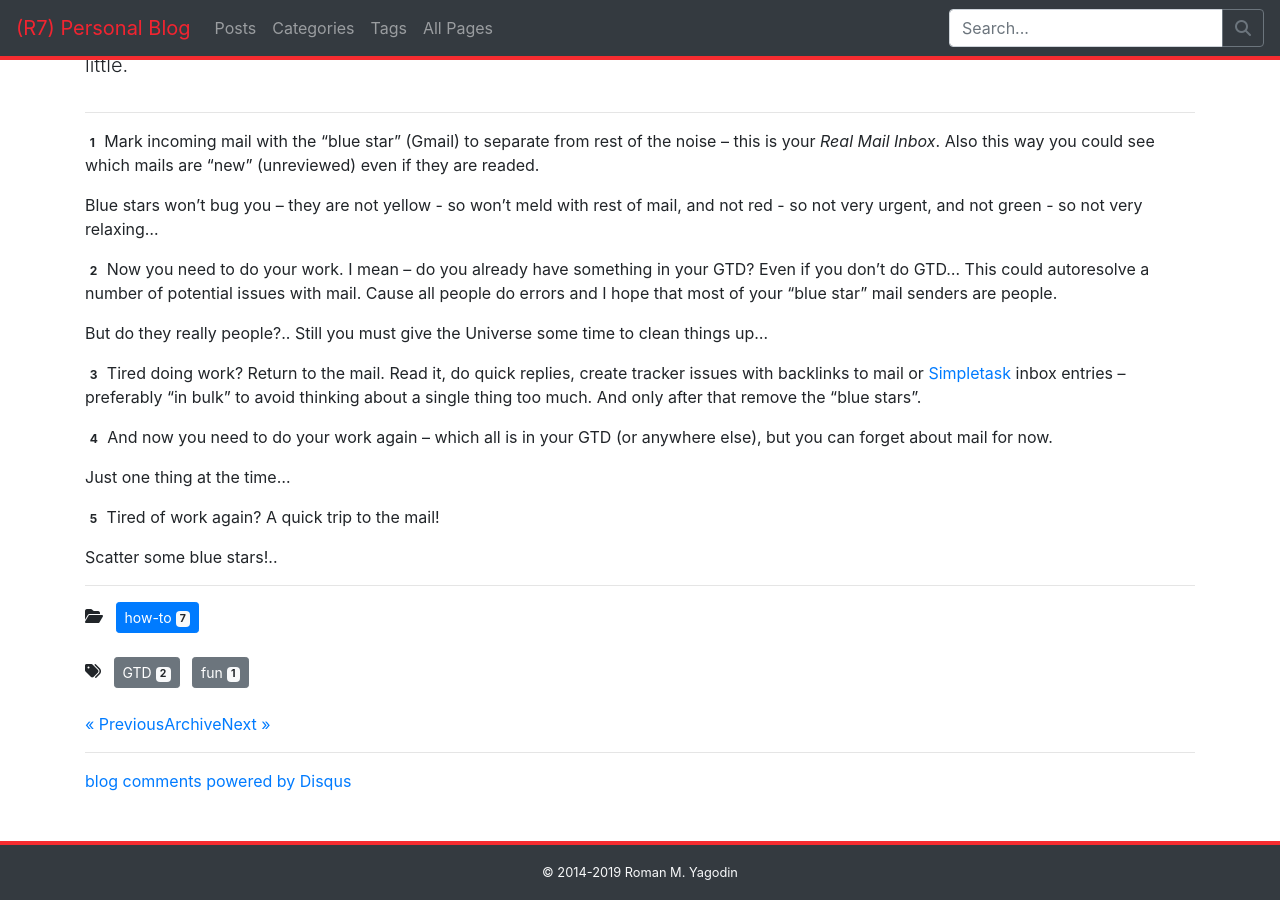
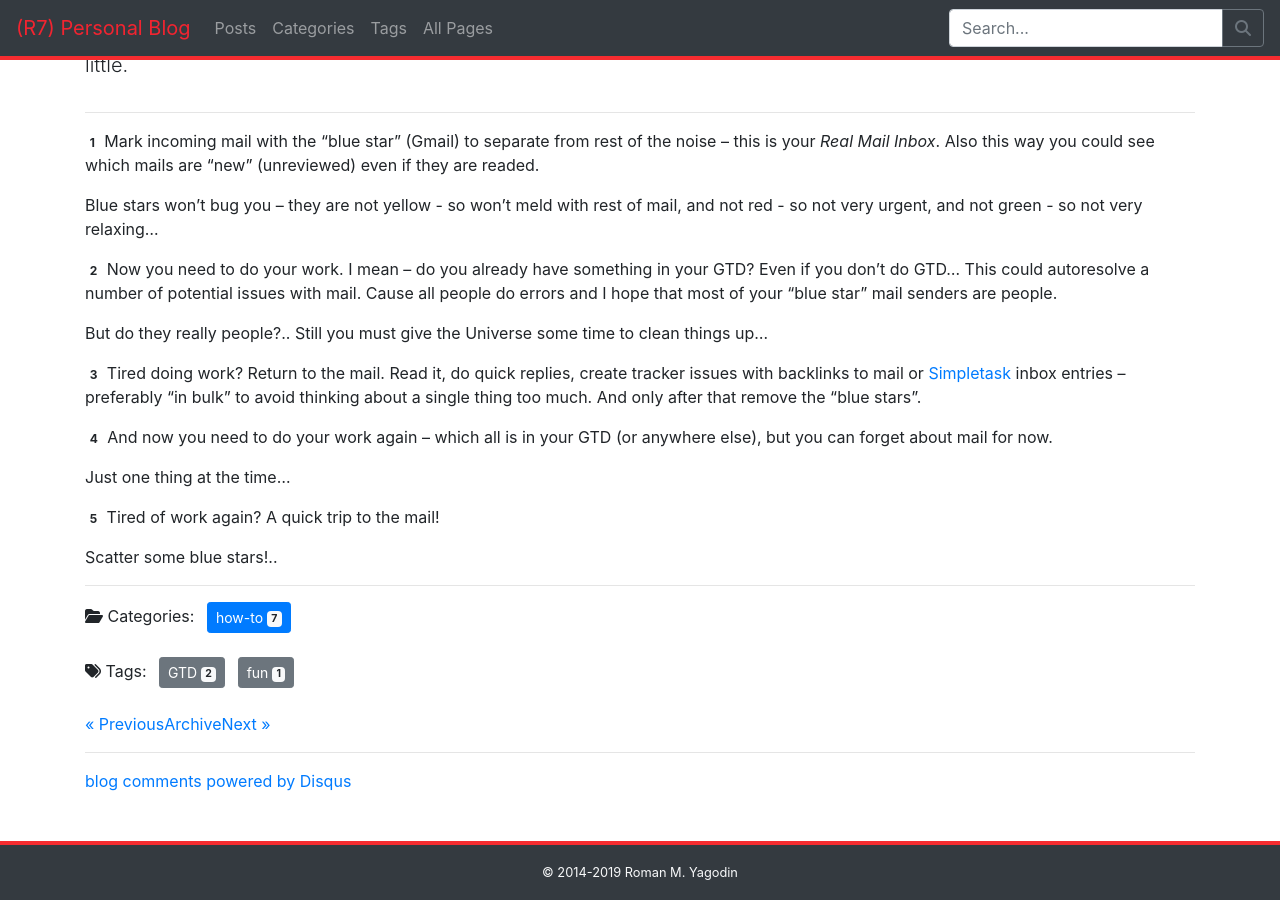
Before and after one commit to roman-yagodin/roman-yagodin.github.io, a Jekyll site: the page built from _posts/2019-06-21-blue-star-email-parsing-essay.md, in a window 1280 px wide and 900 px high, scrolled down 230 px. Built offline with Jekyll 4.4.1, drawn with Linux system fonts in a browser that asks for light colours; nearby versions of some CDN libraries; comment, search, counter and statistics services are not loaded.

Commit message:
Add text labels to tags and categories

```diff
--- a/_includes/themes/bootstrap-4/post.html
+++ b/_includes/themes/bootstrap-4/post.html
@@ -29,7 +29,7 @@
 
     {% unless page.categories == empty %}
     <ul class="list-inline tag-box">
-      <li class="list-inline-item"><i class="fas fa-folder-open"></i></li>
+      <li class="list-inline-item"><i class="fas fa-folder-open"></i> Categories:</li>
       {% assign categories_list = page.categories %}
       {% assign categories_list_list_item_css_class = 'list-inline-item' %}
       {% assign categories_list_link_css_class = 'btn btn-primary btn-sm' %}
@@ -40,7 +40,7 @@
 
     {% unless page.tags == empty %}
     <ul class="list-inline tag-box">
-      <li class="list-inline-item"><i class="fas fa-tags"></i></li>
+      <li class="list-inline-item"><i class="fas fa-tags"></i> Tags:</li>
       {% assign tags_list = page.tags %}
       {% assign tags_list_list_item_css_class = 'list-inline-item' %}
       {% assign tags_list_link_css_class = 'btn btn-secondary btn-sm' %}
```
